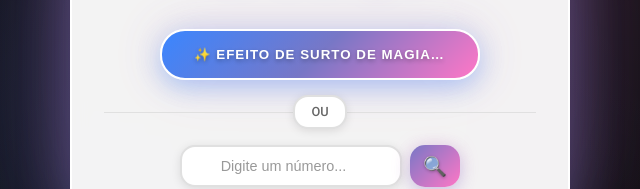
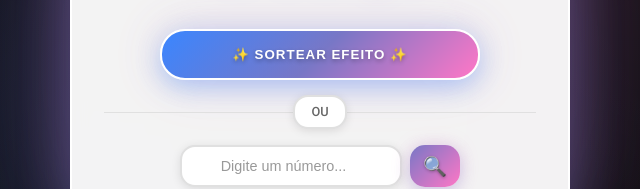
Before and after one commit to beatavernaro/WildMagicDnD, a plain HTML site: page index.html in a window 1280 px wide. Shown: the part 340-529 px from the top of the page, 320-960 px from the left. Drawn offline with Linux system fonts and the light colour scheme.

Commit message:
Atualizando texto do botão para "Sortear Efeito" na seção de sorteio

```diff
--- a/index.html
+++ b/index.html
@@ -21,7 +21,7 @@
       <main>
         <div class="sorteio-section">
           <button id="sortearBtn" class="sortear-btn">
-            ✨ Efeito de Surto de Magia ✨
+            ✨ Sortear Efeito ✨
           </button>
 
           <div class="divider">
```
